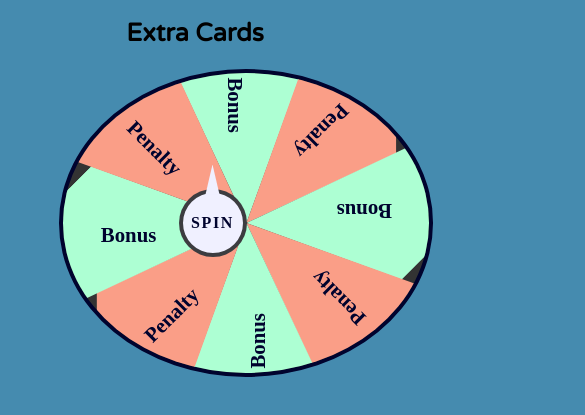
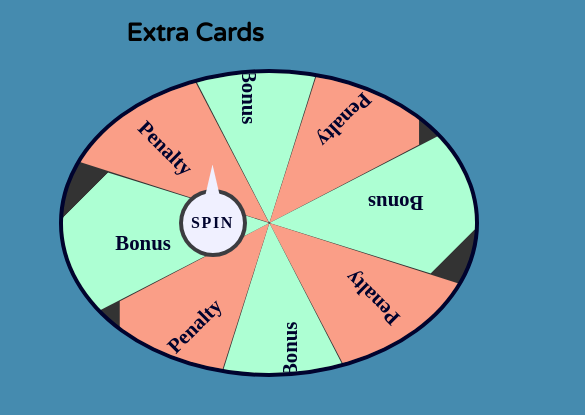
Before and after one commit to CarlLevillain/SoGuess, a plain HTML site: page index.html in a window 390 px wide. Shown: the part 71-486 px from the top of the page, 585 px wide, since content can reach past the window. Drawn offline with Linux system fonts and the light colour scheme.

Commit message:
reglages responsive width 270

```diff
--- a/style.css
+++ b/style.css
@@ -169,7 +169,7 @@ h2{
 
 @media (max-width : 500px) {
     .div-wheel{
-        width: 240%;
+        width: 270%;
         justify-content: center;
         margin: 0 auto;
         display: block;
```
